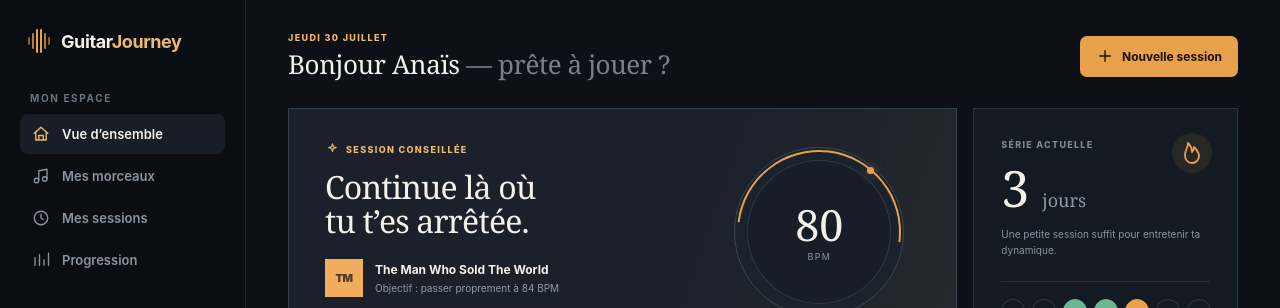
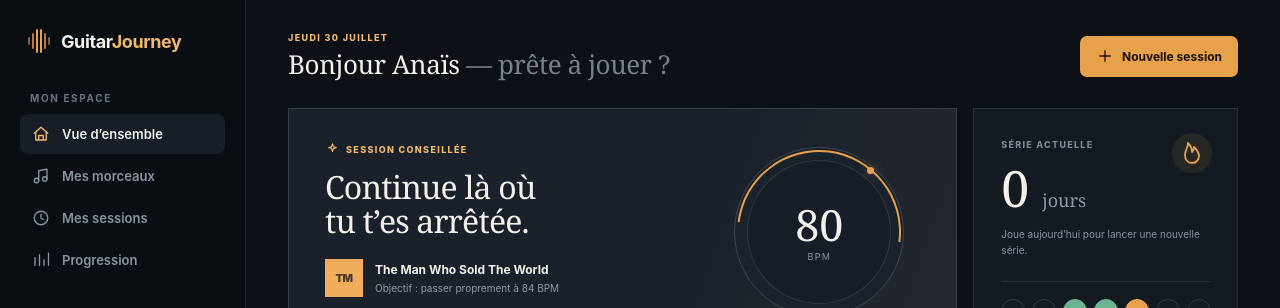
Before and after one commit to Kinnixx/guitar-journey, a Next.js app: page / in a window 1280 px wide. Shown: the top 308 px of the page. Built offline with nearby package versions, Linux system fonts and the light colour scheme.

Commit message:
fix: calculate current practice streak (#4)

```diff
--- a/app/page.tsx
+++ b/app/page.tsx
@@ -105,14 +105,22 @@ function sortSessionsByMostRecent(sessions: Session[]) {
   );
 }
 
-function calculateStreak(sessions: Session[]) {
-  const unique = [...new Set(sessions.map((session) => session.date))].sort().reverse();
+function getCalendarDay(date: string) {
+  return Date.parse(`${date}T00:00:00Z`) / 86400000;
+}
+
+function calculateStreak(sessions: Session[], today = new Date()) {
+  const todayDate = formatLocalDate(today);
+  const unique = [...new Set(
+    sessions.map((session) => session.date).filter((date) => date <= todayDate)
+  )].sort().reverse();
   if (!unique.length) return 0;
+
+  if (getCalendarDay(todayDate) - getCalendarDay(unique[0]) > 1) return 0;
+
   let streak = 1;
   for (let index = 1; index < unique.length; index += 1) {
-    const previous = new Date(`${unique[index - 1]}T12:00:00`);
-    const current = new Date(`${unique[index]}T12:00:00`);
-    if ((previous.getTime() - current.getTime()) / 86400000 === 1) streak += 1;
+    if (getCalendarDay(unique[index - 1]) - getCalendarDay(unique[index]) === 1) streak += 1;
     else break;
   }
   return streak;
```
